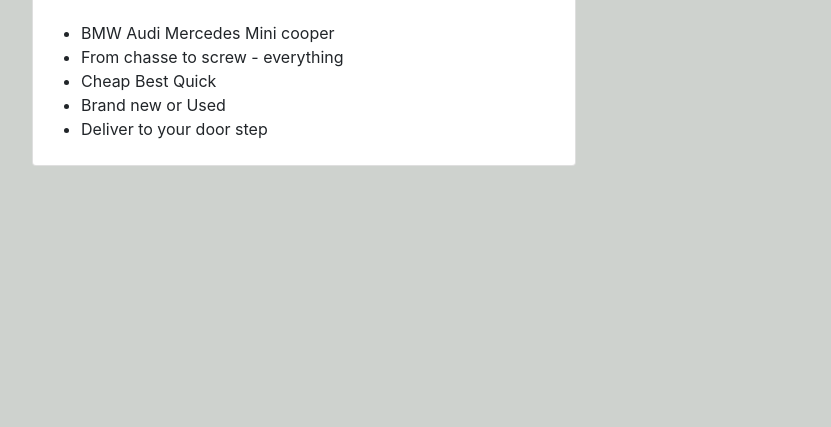
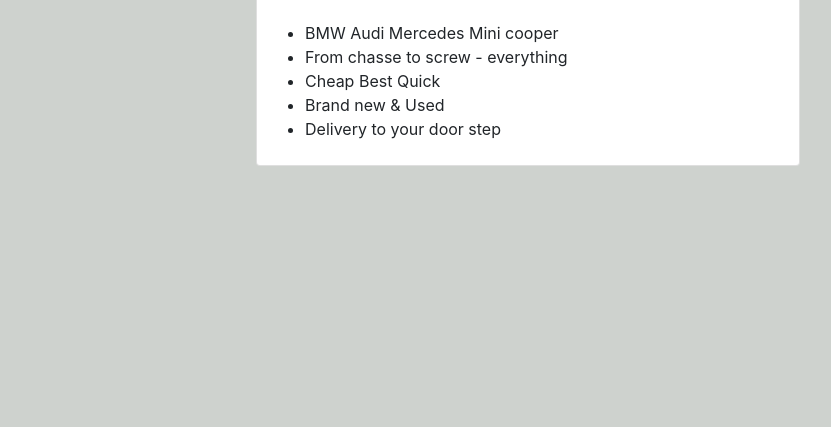
Before and after one commit to zebowork/aips, a plain HTML site: page index.html in a window 1280 px wide. Shown: the part 373-800 px from the top of the page, without its empty margins (112-943 px from the left). Drawn offline with nearby package versions, Linux system fonts and the light colour scheme.

Commit message:
Update index.html

```diff
--- a/index.html
+++ b/index.html
@@ -10,7 +10,7 @@
 </head>
 
 <body style="background-color:#ced2ce">
-  <div class="d-flex m-5 p-5">
+  <div class="d-flex m-5 p-5 justify-content-center">
     <div class="card card-block m-5 p-2 w-50">
       <div>
         <div>
@@ -44,10 +44,10 @@
                 Cheap Best Quick
               </li>
               <li>
-                Brand new or Used
+                Brand new & Used
               </li>
               <li>
-                Deliver to your door step
+                Delivery to your door step
               </li>
             </ul>
           </div>
```
